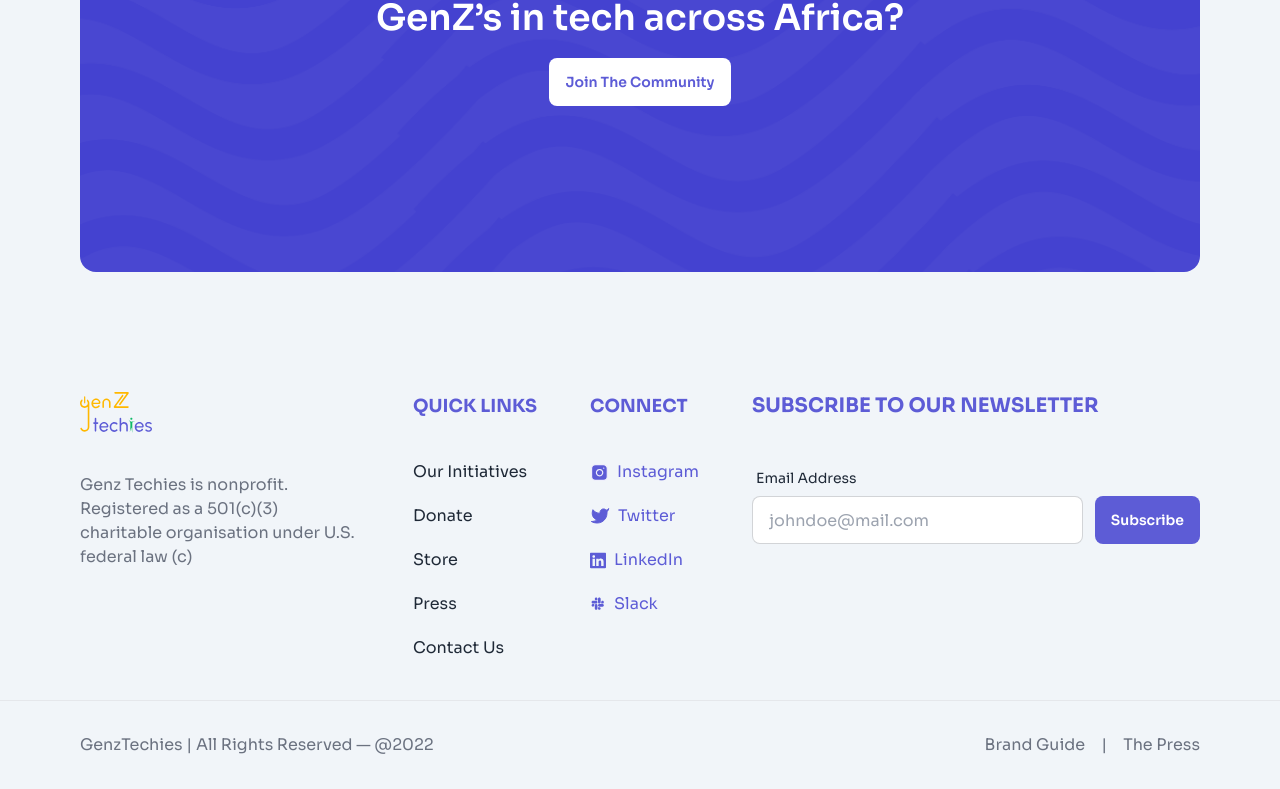
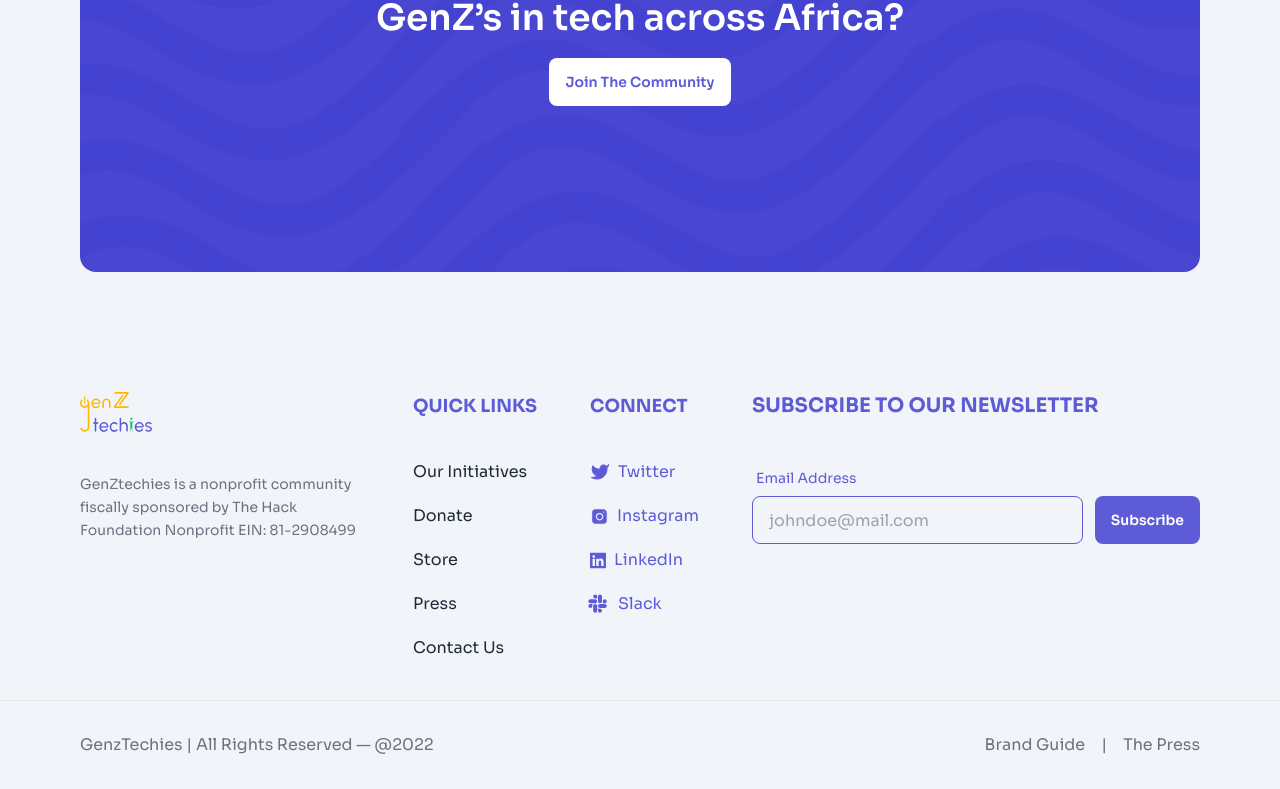
Before and after one commit to GenZtechies/gzt-web, a Next.js app: page / in a window 1280 px wide. Shown: the part 4009-4798 px from the top of the page. Built offline with nearby package versions, Linux system fonts and the light colour scheme.

Commit message:
feat: redesign footer

```diff
--- a/components/Footer/Footer.tsx
+++ b/components/Footer/Footer.tsx
@@ -10,7 +10,7 @@ const Footer = () => {
             <div className=" py-10 container flex flex-col space-y-10 md:flex-row md:space-y-0 justify-between border-b border-gray-200 pb-10">
                 <div className="space-y-10 w-full md:w-1/4">
                     <Logo />
-                    <h1 className="text-gray-500">Genz Techies is nonprofit. Registered as a 501(c)(3) charitable organisation under U.S. federal law (c)</h1>
+                    <h1 className="text-gray-500 text-sm leading-relaxed">GenZtechies is a nonprofit community fiscally sponsored by The Hack Foundation Nonprofit EIN: 81-2908499</h1>
                 </div>
                 <div className="space-y-10">
                     <h1 className="font-bold text-primary text-lg uppercase">quick links</h1>
@@ -30,6 +30,20 @@ const Footer = () => {
                     <div className="flex flex-col space-y-5">
                         <Link href="#">
                             <a className="text-primary gap-2 flex items-center">
+                                <svg width="20" height="16" viewBox="0 0 20 16" fill="none" xmlns="http://www.w3.org/2000/svg">
+                                    <path
+                                        d="M18.6429 0.928799C17.8905 1.45953 17.0574 1.86546 16.1758 2.13094C15.7025 1.58684 15.0737 1.2012 14.3741 1.02617C13.6746 0.85114 12.9382 0.895167 12.2645 1.1523C11.5908 1.40943 11.0124 1.86726 10.6074 2.46386C10.2024 3.06047 9.99037 3.76706 10 4.48809V5.2738C8.61925 5.3096 7.25104 5.00337 6.01726 4.38236C4.78348 3.76136 3.72243 2.84487 2.92861 1.71451C2.92861 1.71451 -0.214251 8.78594 6.85718 11.9288C5.23902 13.0272 3.31137 13.578 1.35718 13.5002C8.42861 17.4288 17.0715 13.5002 17.0715 4.46451C17.0707 4.24566 17.0497 4.02734 17.0086 3.81237C17.8105 3.02154 18.3764 2.02307 18.6429 0.928799Z"
+                                        fill="currentColor"
+                                        stroke="currentColor"
+                                        strokeLinecap="round"
+                                        strokeLinejoin="round"
+                                    />
+                                </svg>
+                                <span>Twitter</span>
+                            </a>
+                        </Link>
+                        <Link href="#">
+                            <a className="text-primary gap-2 flex items-center">
                                 <svg width="19" height="19" viewBox="0 0 19 19" fill="none" xmlns="http://www.w3.org/2000/svg">
                                     <path d="M13.3571 1.64258H5.49998C3.33029 1.64258 1.57141 3.40146 1.57141 5.57115V13.4283C1.57141 15.598 3.33029 17.3569 5.49998 17.3569H13.3571C15.5268 17.3569 17.2857 15.598 17.2857 13.4283V5.57115C17.2857 3.40146 15.5268 1.64258 13.3571 1.64258Z" fill="#5D5CD6" stroke="#EFEFFB" strokeWidth="1.2" strokeLinecap="round" strokeLinejoin="round" />
                                     <path
@@ -44,20 +58,6 @@ const Footer = () => {
                                 </svg>
 
                                 <span>Instagram</span>
-                            </a>
-                        </Link>
-                        <Link href="#">
-                            <a className="text-primary gap-2 flex items-center">
-                                <svg width="20" height="16" viewBox="0 0 20 16" fill="none" xmlns="http://www.w3.org/2000/svg">
-                                    <path
-                                        d="M18.6429 0.928799C17.8905 1.45953 17.0574 1.86546 16.1758 2.13094C15.7025 1.58684 15.0737 1.2012 14.3741 1.02617C13.6746 0.85114 12.9382 0.895167 12.2645 1.1523C11.5908 1.40943 11.0124 1.86726 10.6074 2.46386C10.2024 3.06047 9.99037 3.76706 10 4.48809V5.2738C8.61925 5.3096 7.25104 5.00337 6.01726 4.38236C4.78348 3.76136 3.72243 2.84487 2.92861 1.71451C2.92861 1.71451 -0.214251 8.78594 6.85718 11.9288C5.23902 13.0272 3.31137 13.578 1.35718 13.5002C8.42861 17.4288 17.0715 13.5002 17.0715 4.46451C17.0707 4.24566 17.0497 4.02734 17.0086 3.81237C17.8105 3.02154 18.3764 2.02307 18.6429 0.928799Z"
-                                        fill="currentColor"
-                                        stroke="currentColor"
-                                        strokeLinecap="round"
-                                        strokeLinejoin="round"
-                                    />
-                                </svg>
-                                <span>Twitter</span>
                             </a>
                         </Link>
                         <Link href="#">
@@ -81,7 +81,7 @@ const Footer = () => {
                         </Link>
                         <Link href="#">
                             <a className="text-primary gap-2 flex items-center">
-                                <svg fill="currentColor" xmlns="http://www.w3.org/2000/svg" viewBox="0 0 30 30" width="16px" height="16px">
+                                <svg fill="currentColor" className="w-6 h-6 -ml-1" xmlns="http://www.w3.org/2000/svg" viewBox="0 0 30 30" width="16px" height="16px">
                                     <path d="M 11.5 3 C 10.119 3 9 4.119 9 5.5 C 9 6.881 10.119 8 11.5 8 L 14 8 L 14 5.5 C 14 4.119 12.881 3 11.5 3 z M 17.5 3 C 16.119 3 15 4.119 15 5.5 L 15 11.5 C 15 12.881 16.119 14 17.5 14 C 18.881 14 20 12.881 20 11.5 L 20 5.5 C 20 4.119 18.881 3 17.5 3 z M 5.5 9 C 4.119 9 3 10.119 3 11.5 C 3 12.881 4.119 14 5.5 14 L 11.5 14 C 12.881 14 14 12.881 14 11.5 C 14 10.119 12.881 9 11.5 9 L 5.5 9 z M 23.5 9 C 22.119 9 21 10.119 21 11.5 L 21 14 L 23.5 14 C 24.881 14 26 12.881 26 11.5 C 26 10.119 24.881 9 23.5 9 z M 5.5 15 C 4.119 15 3 16.119 3 17.5 C 3 18.881 4.119 20 5.5 20 C 6.881 20 8 18.881 8 17.5 L 8 15 L 5.5 15 z M 11.5 15 C 10.119 15 9 16.119 9 17.5 L 9 23.5 C 9 24.881 10.119 26 11.5 26 C 12.881 26 14 24.881 14 23.5 L 14 17.5 C 14 16.119 12.881 15 11.5 15 z M 17.5 15 C 16.119 15 15 16.119 15 17.5 C 15 18.881 16.119 20 17.5 20 L 23.5 20 C 24.881 20 26 18.881 26 17.5 C 26 16.119 24.881 15 23.5 15 L 17.5 15 z M 15 21 L 15 23.5 C 15 24.881 16.119 26 17.5 26 C 18.881 26 20 24.881 20 23.5 C 20 22.119 18.881 21 17.5 21 L 15 21 z" />
                                 </svg>
 
@@ -94,7 +94,7 @@ const Footer = () => {
                 <div className="space-y-10 w-full md:w-2/5">
                     <h1 className="font-bold text-primary text-xl uppercase">Subscribe to our Newsletter</h1>
                     <div className="flex items-end justify-between space-x-3 w-full">
-                        <TextField label="Email Address" name="email" type="email" placeholder="johndoe@mail.com" containerClass="flex-grow" />
+                        <TextField className="border-primary bg-transparent" label={<span className="text-primary">Email Address</span>} name="email" type="email" placeholder="johndoe@mail.com" containerClass="flex-grow" />
                         <button className="btn bg-primary hover:opacity-80 hover:bg-primary text-white border-none">Subscribe</button>
                     </div>
                 </div>
--- a/components/TextField/TextField.tsx
+++ b/components/TextField/TextField.tsx
@@ -6,9 +6,10 @@ export type TextFieldTypes = {
     type?: "text" | "number" | "email";
     name: string;
     containerClass?: string;
+    className?: string;
 };
 
-const TextField = ({ label, placeholder, type = "text", containerClass, ...props }: TextFieldTypes) => {
+const TextField = ({ label, placeholder, type = "text", containerClass, className, ...props }: TextFieldTypes) => {
     return (
         <div className={`form-control w-full ${containerClass}`}>
             {label && (
@@ -16,7 +17,7 @@ const TextField = ({ label, placeholder, type = "text", containerClass, ...props
                     <span className="label-text">{label}</span>
                 </label>
             )}
-            <input {...props} type={type} placeholder={placeholder} className="input input-bordered w-full  focus-within:outline-none focus:outline-none" />
+            <input {...props} type={type} placeholder={placeholder} className={`input input-bordered w-full  focus-within:outline-none focus:outline-none ${className}`} />
         </div>
     );
 };
```
